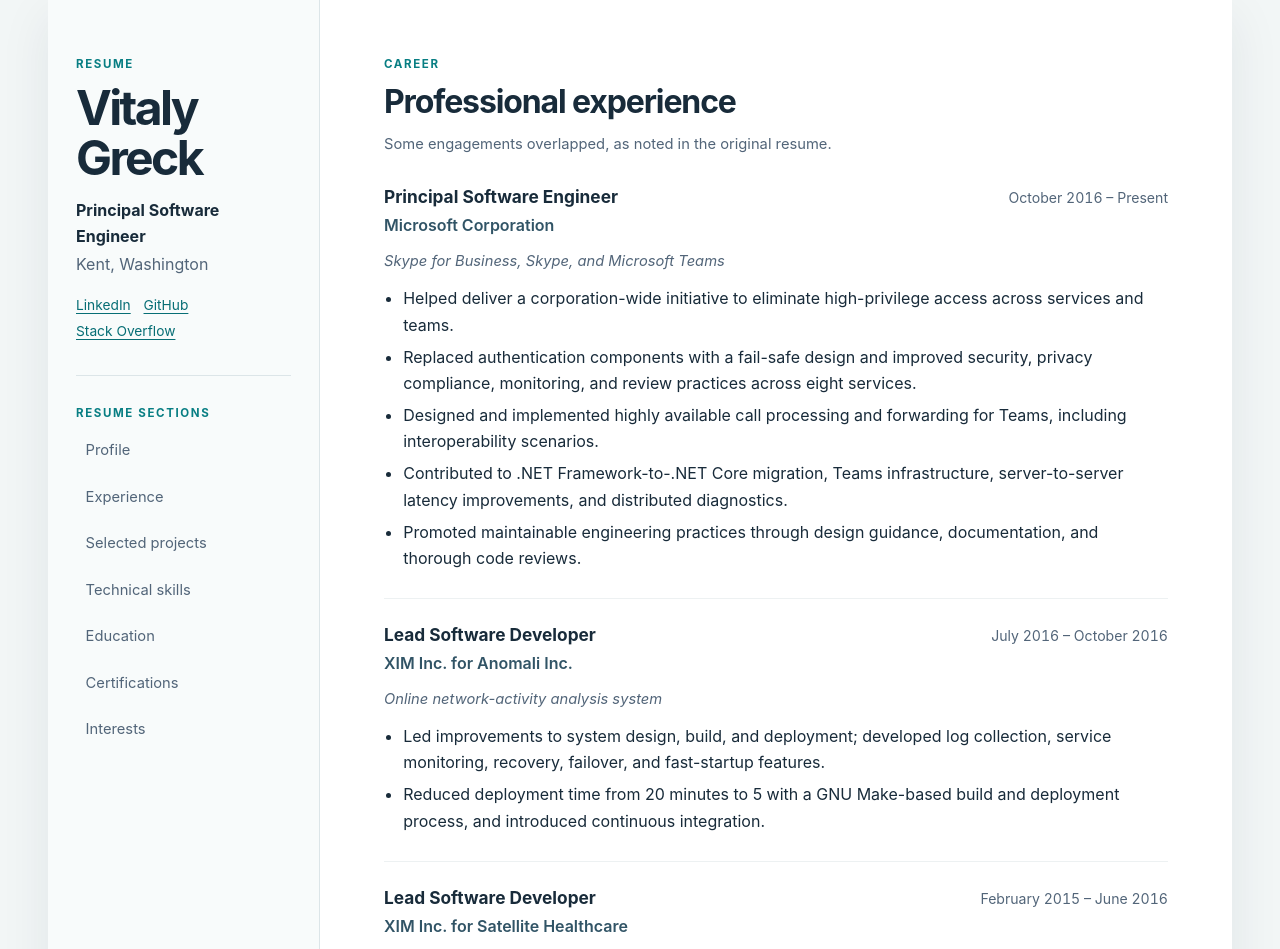
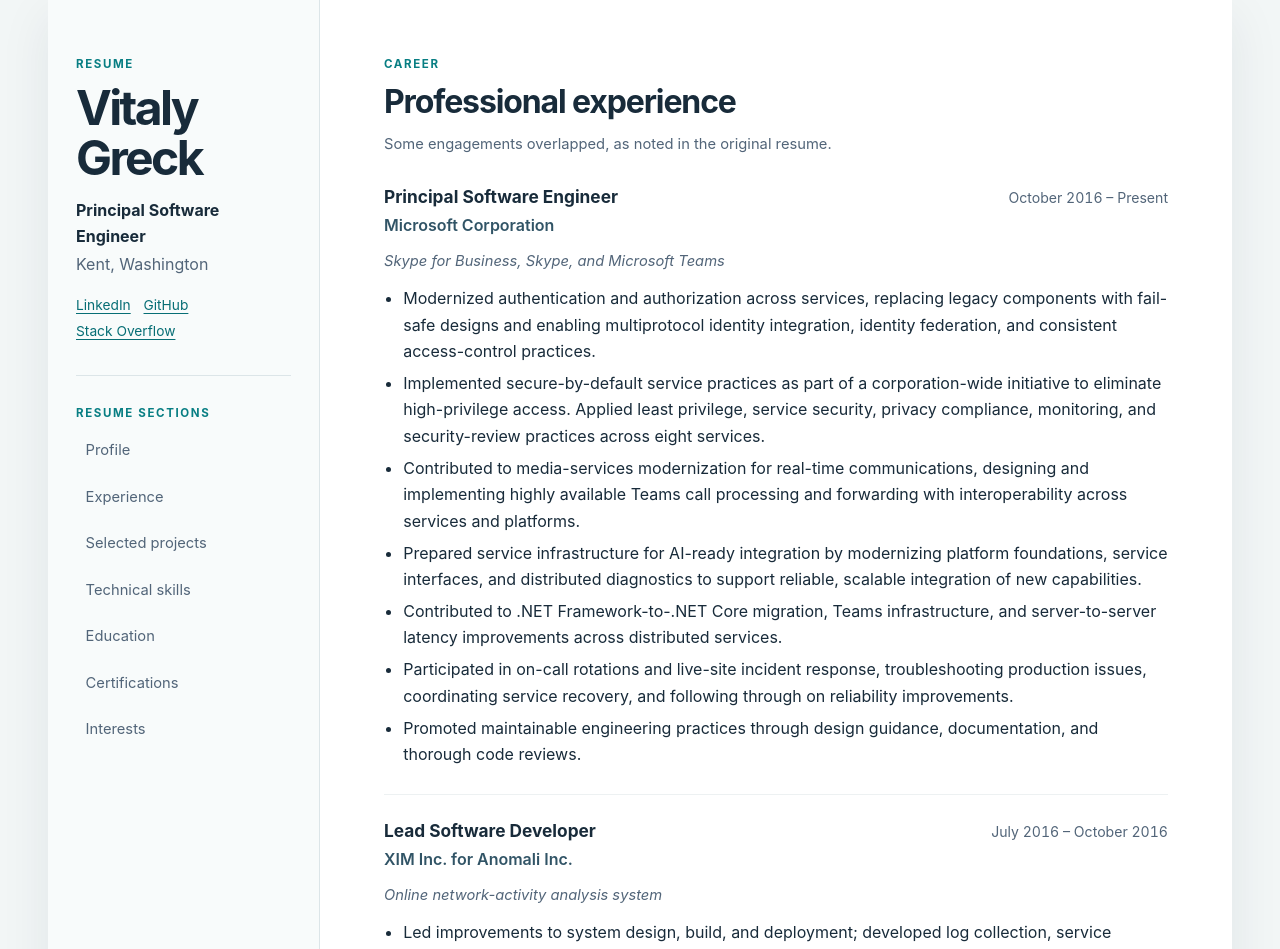
Before and after one commit to vintozver/my-cv, a Flask app: page /experience in a window 1280 px wide. Shown: the top 949 px of the page. Run offline with Flask 3, Linux system fonts and the light colour scheme.

Commit message:
Update Microsoft experience and rename app module
Co-authored-by: Copilot <223556219+Copilot@users.noreply.github.com>

```diff
--- a/src/my_cv/templates/sections/experience.html
+++ b/src/my_cv/templates/sections/experience.html
@@ -16,20 +16,34 @@
     <p class="context">Skype for Business, Skype, and Microsoft Teams</p>
     <ul>
       <li>
-        Helped deliver a corporation-wide initiative to eliminate high-privilege access
-        across services and teams.
+        Modernized authentication and authorization across services, replacing legacy
+        components with fail-safe designs and enabling multiprotocol identity integration,
+        identity federation, and consistent access-control practices.
       </li>
       <li>
-        Replaced authentication components with a fail-safe design and improved security,
-        privacy compliance, monitoring, and review practices across eight services.
+        Implemented secure-by-default service practices as part of a corporation-wide
+        initiative to eliminate high-privilege access. Applied least privilege, service
+        security, privacy compliance, monitoring, and security-review practices across
+        eight services.
       </li>
       <li>
-        Designed and implemented highly available call processing and forwarding for
-        Teams, including interoperability scenarios.
+        Contributed to media-services modernization for real-time communications,
+        designing and implementing highly available Teams call processing and forwarding
+        with interoperability across services and platforms.
       </li>
       <li>
-        Contributed to .NET Framework-to-.NET Core migration, Teams infrastructure,
-        server-to-server latency improvements, and distributed diagnostics.
+        Prepared service infrastructure for AI-ready integration by modernizing platform
+        foundations, service interfaces, and distributed diagnostics to support reliable,
+        scalable integration of new capabilities.
+      </li>
+      <li>
+        Contributed to .NET Framework-to-.NET Core migration, Teams infrastructure, and
+        server-to-server latency improvements across distributed services.
+      </li>
+      <li>
+        Participated in on-call rotations and live-site incident response, troubleshooting
+        production issues, coordinating service recovery, and following through on
+        reliability improvements.
       </li>
       <li>
         Promoted maintainable engineering practices through design guidance, documentation,
```
Also changed, not shown: README.md, src/my_cv/main.py (renamed from src/my_cv/app.py).
